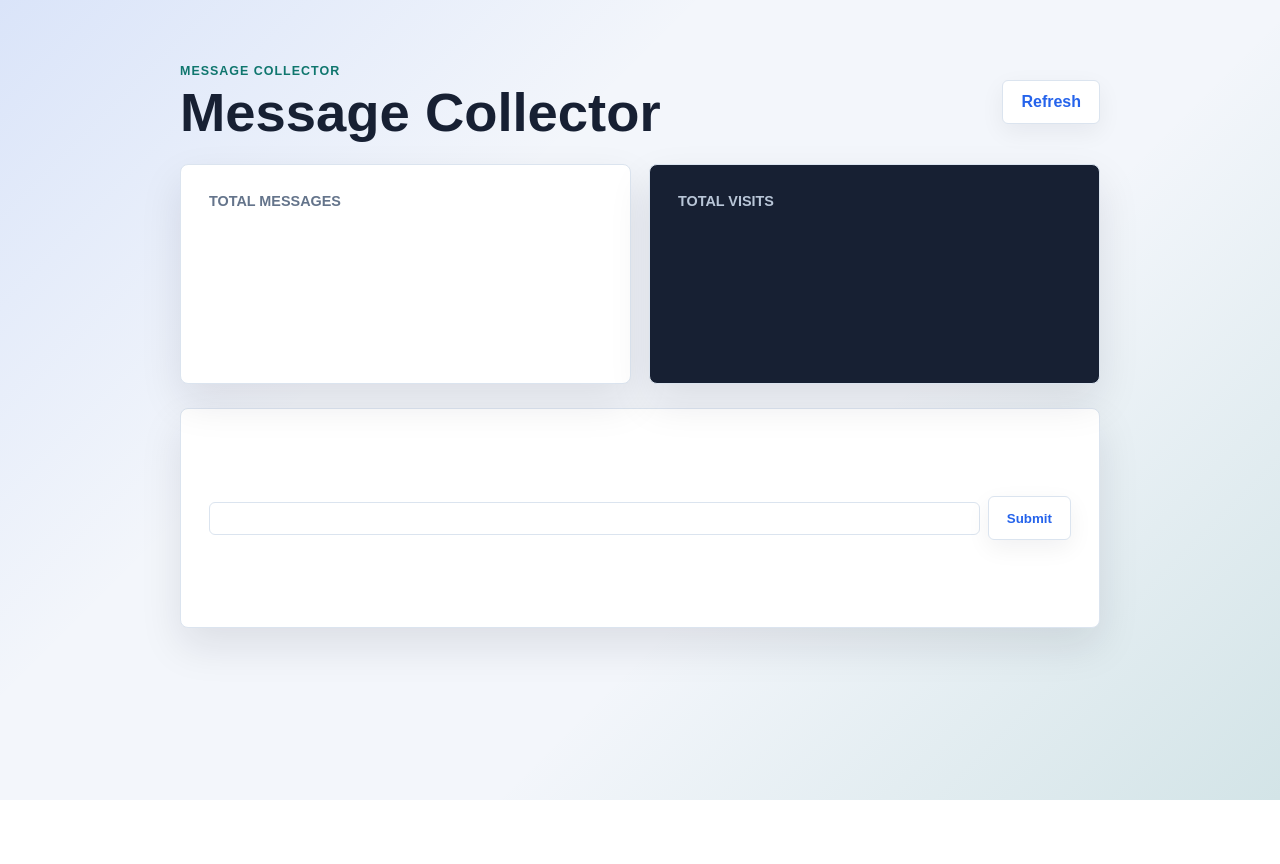
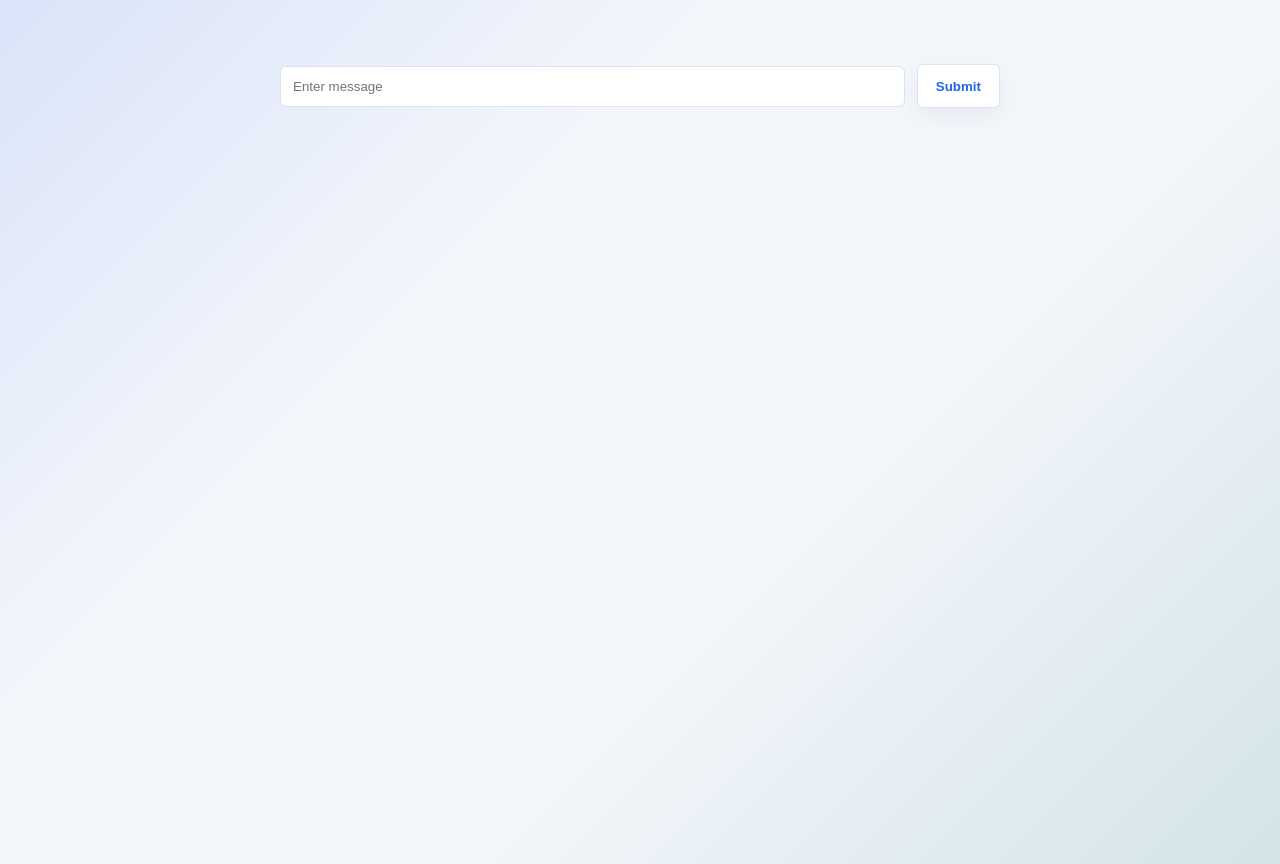
Before and after one commit to rawaneltheni/Cloud-DevOpsEngineering-midterm, a Flask app: template app1/templates/message_collector.html in a window 1280 px wide. Before the commit the page ends 800 px from the top, so only its background shows below. Run offline with Flask 3, Linux system fonts and the light colour scheme; the template is opened without the code that fills it, so the values that code supplies are empty.

Commit message:
update message collecter to only display the message form

```diff
--- a/app1/app.py
+++ b/app1/app.py
@@ -24,7 +24,7 @@ def home():
 
     message_count = r.llen('messages')
     visit_count = r.get('visit_count') or 0
-    return render_template('message_collector.html', message_count=message_count, visit_count=visit_count)
+    return render_template('message_collector.html')
 
 
 if __name__ == '__main__':
--- a/app1/templates/message_collector.html
+++ b/app1/templates/message_collector.html
@@ -7,33 +7,11 @@
     <link rel="stylesheet" href="{{ url_for('static', filename='style.css') }}">
     </head>
 <body>
-    <main class="dashboard">
-        <header class="dashboard-header">
-            <div>
-                <p class="eyebrow">Message Collector</p>
-                <h1>Message Collector</h1>
-            </div>
-            <a class="refresh-link" href="/">Refresh</a>
-        </header>
-
-        <section class="stats-grid" aria-label="Application statistics">
-            <article class="stat-card">
-                <p class="stat-label">Total Messages</p>
-                <p class="stat-value">{{ message_count }}</p>
-            </article>
-
-            <article class="stat-card stat-card-accent">
-                <p class="stat-label">Total Visits</p>
-                <p class="stat-value">{{ visit_count }}</p>
-            </article>
-        </section>
-
-        <section style="margin-top:24px;">
-            <form method="POST" class="stat-card" style="display:flex;gap:8px;align-items:center;">
-                <input type="text" name="message" style="flex:1;padding:8px;border:1px solid var(--border);border-radius:6px;" required>
-                <button type="submit" class="refresh-link" style="min-height:44px;">Submit</button>
-            </form>
-        </section>
+    <main style="width:100%;max-width:720px;margin:64px auto;">
+        <form method="POST" style="display:flex;gap:12px;align-items:center;">
+            <input type="text" name="message" placeholder="Enter message" style="flex:1;padding:12px;border:1px solid var(--border);border-radius:6px;">
+            <button type="submit" class="refresh-link" style="min-height:44px;">Submit</button>
+        </form>
     </main>
 </body>
 </html>
```
